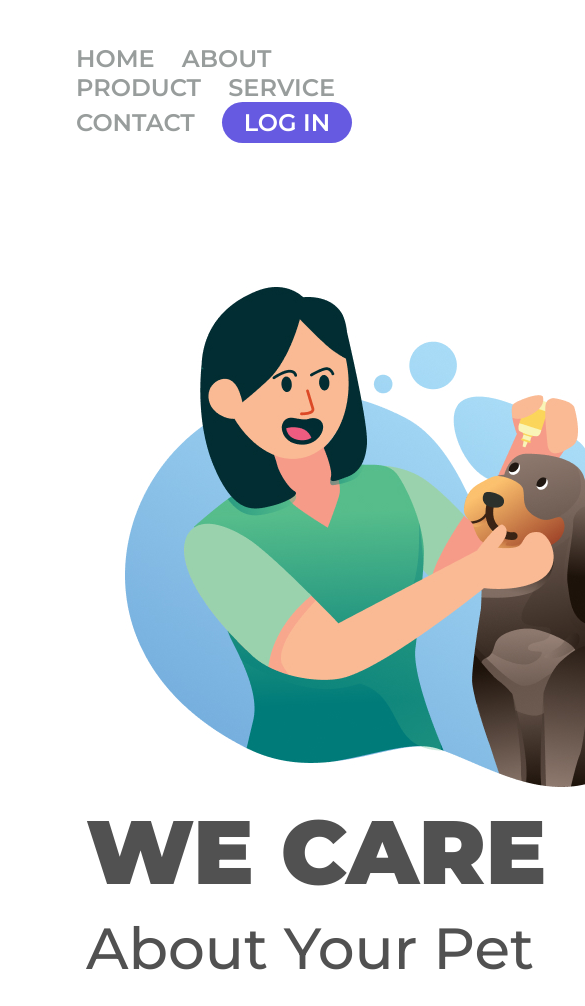
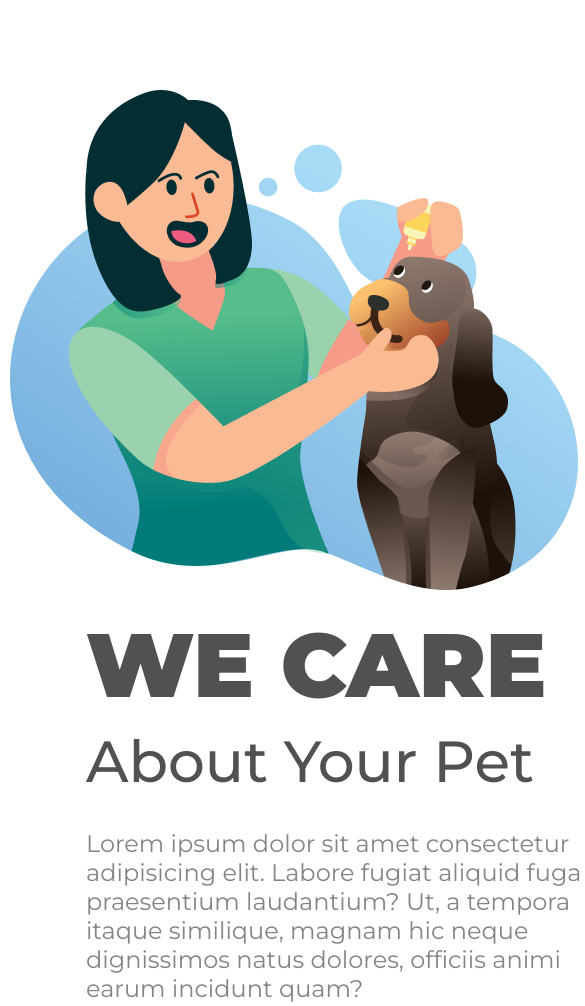
Before and after one commit to GabryelleGarcia/we_are_you_pet, a plain HTML site: page index.html in a window 390 px wide. Shown: the top 1006 px of the page, 585 px wide, since content can reach past the window. Drawn offline with Linux system fonts and the light colour scheme.

Commit message:
Ajuste para responsividade.

```diff
--- a/styless.css
+++ b/styless.css
@@ -76,3 +76,14 @@ p{
     font-size: 28px;
     padding: 15px 46px 15px 46px;
 }
+@media screen and (max-width: 900px) {
+    header{
+       display: none;
+    }
+    img{
+       margin: 90px 0 0 10px;
+    }
+    h1{
+       margin-top: 10px;
+    }
+}
```
